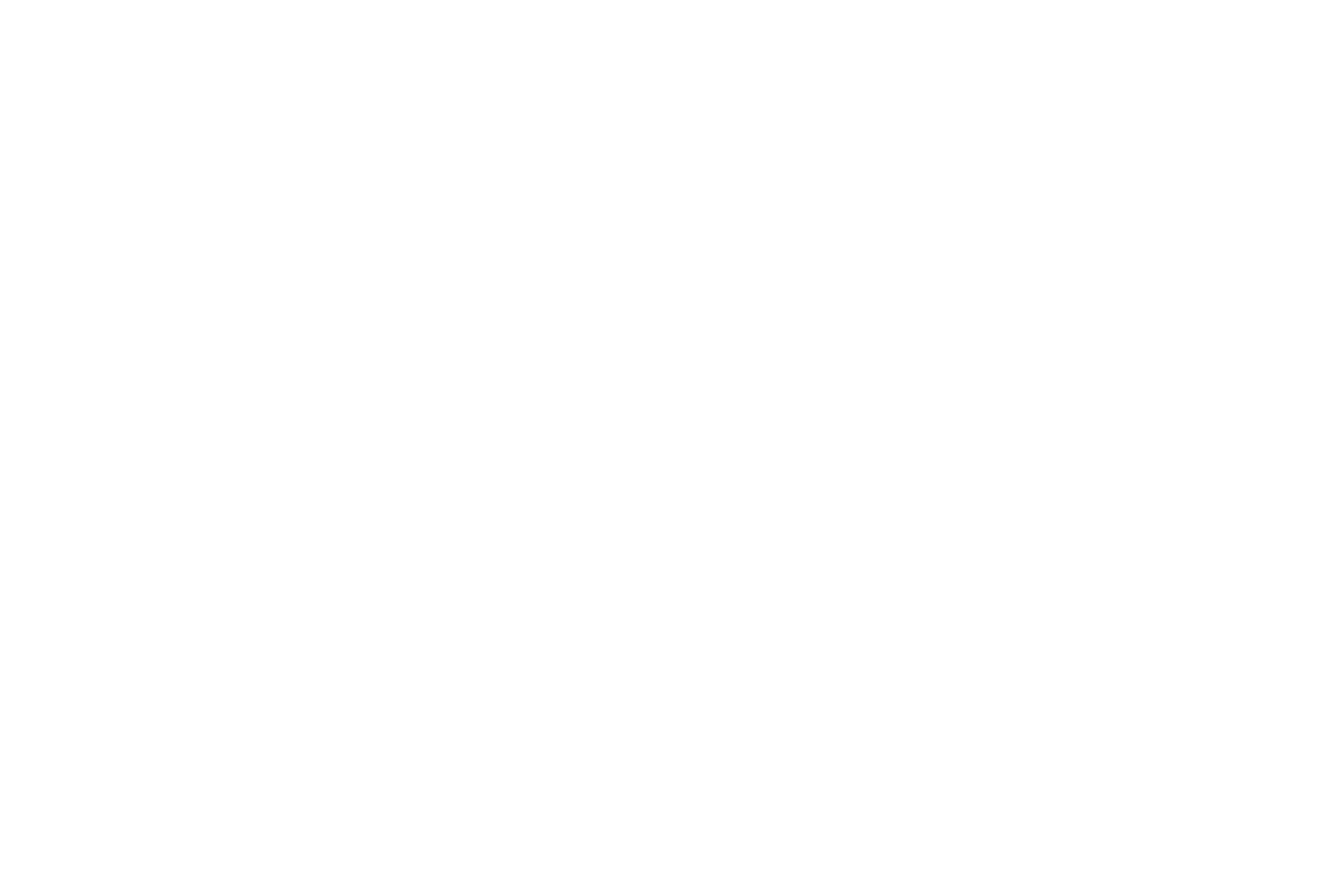
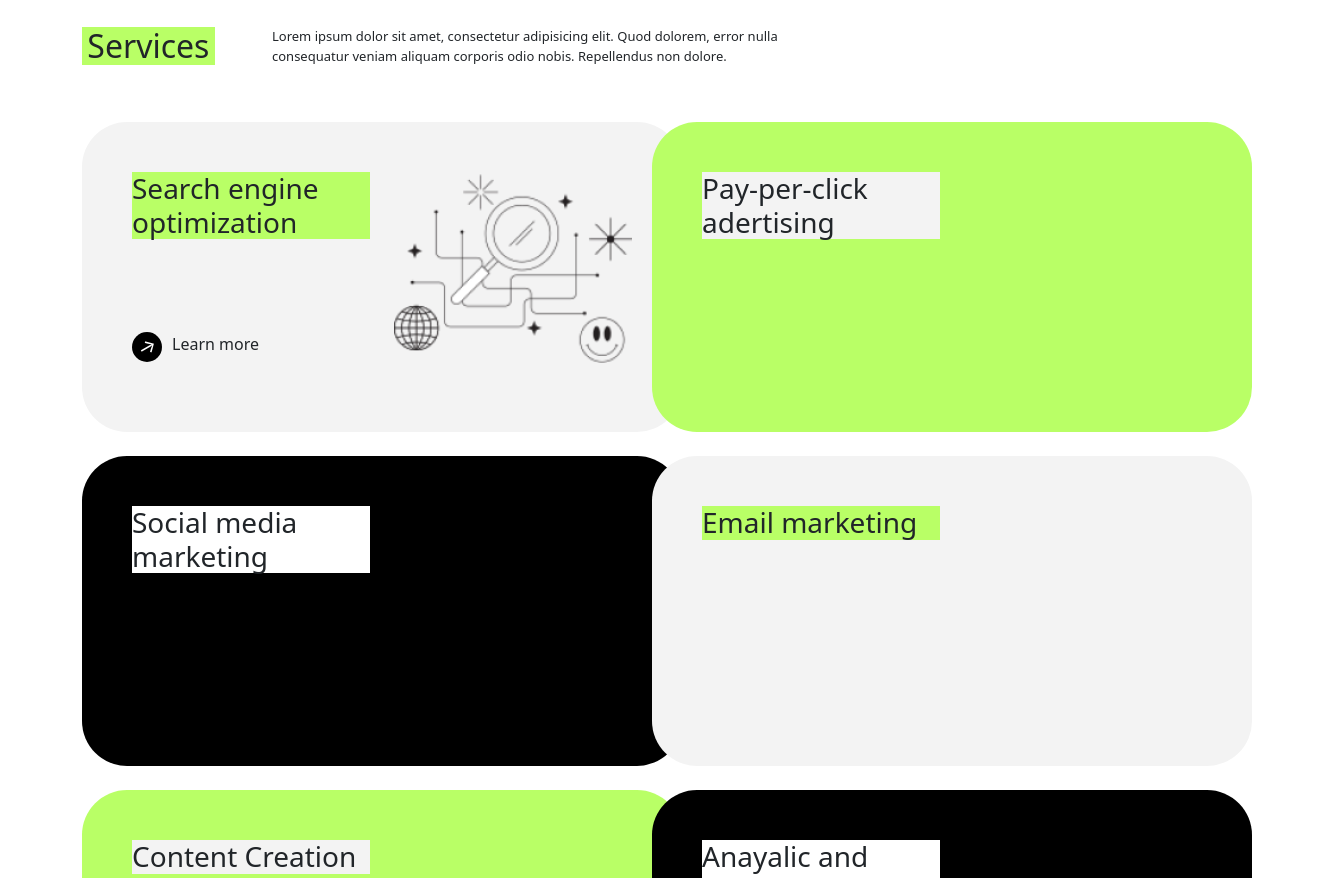
Before and after one commit to youone04/project-gunawan, a React (Vite) app: page /positivius in a window 1280 px wide. Shown: the part 760-1638 px from the top of the page, 1322 px wide, since content can reach past the window. Before the commit the page ends 800 px from the top, so only its background shows below. Built offline with nearby package versions, Linux system fonts and the light colour scheme.

Commit message:
modif services component

```diff
--- a/src/ComponentPositivus/Layout.jsx
+++ b/src/ComponentPositivus/Layout.jsx
@@ -2,6 +2,7 @@ import Banner from "@ComponentPositivus/Banner";
 import Header from "@ComponentPositivus/Header";
 import LogoList from "@ComponentPositivus/LogoList";
 import { Container } from "react-bootstrap";
+import Services from "@ComponentPositivus/Services";
 
 export default function Layout({children}) {
     return(
@@ -9,6 +10,7 @@ export default function Layout({children}) {
         <Header/>
         <Banner/>
         <LogoList/>
+        <Services/>
             {/* {children} */}
         </Container>
     )
--- /dev/null
+++ b/src/ComponentPositivus/Services.jsx
@@ -0,0 +1,132 @@
+import "@ComponentPositivus/assets/services.css";
+import { Col, Row } from "react-bootstrap";
+import services from "@ComponentPositivus/assets/services/search.png"
+export default function Services() {
+    return (
+        <Col className="mt-5">
+            <Row>
+                <Col sm={12} lg={2}>
+                    <div className="title-services">
+                        <h2>Services</h2>
+                    </div>
+                </Col>
+
+                <Col sm={12} lg={10}>
+                    <div className="desc-services">
+                        <p>Lorem ipsum dolor sit amet, consectetur adipisicing elit. Quod dolorem, error
+                            nulla consequatur veniam aliquam corporis odio nobis. Repellendus non dolore.</p>
+                    </div>
+                </Col>
+            </Row>
+
+            <Row className="mt-3 g-4">
+                <Col lg={6}>
+                    <div className="section-card-1">
+                        <Row>
+                            <Col lg={6}>
+                                <Col>
+                                    <h3>Search engine optimization</h3>
+                                </Col>
+
+                                <Col style={{ marginTop: 93 }}>
+                                    <div className="d-flex" style={{ gap: 10 }}>
+                                        <span style={{
+                                            width: 30,
+                                            textAlign: 'center',
+                                            backgroundColor: 'black', color:
+                                            'white', height: 30, borderRadius: 30}}><p style={{
+                                                fontSize: 20,
+                                                transform: 'rotate(-30deg)'}}>&#8594;</p></span>
+                                        <p style={{height: 41, width: 'auto'}}>Learn more</p>
+                                    </div>
+                                </Col>
+                            </Col>
+                            <Col lg={6}>
+                                <img src={services} alt="services" width={'100%'} />
+                            </Col>
+                        </Row>
+                    </div>
+
+                </Col>
+
+                <Col lg={6}>
+                    <div className="section-card-2">
+                        <Row>
+                            <Col lg={6}>
+                                <h3>Pay-per-click adertising</h3>
+                            </Col>
+                            <Col lg={6}>
+                            </Col>
+                        </Row>
+                    </div>
+                </Col>
+
+                <Col lg={6}>
+                    <div className="section-card-3">
+                        <Row>
+                            <Col lg={6}>
+                                <h3>Social media marketing</h3>
+                            </Col>
+                            <Col lg={6}>
+                            </Col>
+                        </Row>
+                    </div>
+
+                </Col>
+
+                <Col lg={6}>
+                    <div className="section-card-1">
+                        <Row>
+                            <Col lg={6}>
+                                <h3>Email marketing</h3>
+                            </Col>
+                            <Col lg={6}>
+                            </Col>
+                        </Row>
+                    </div>
+
+                </Col>
+
+                <Col lg={6}>
+                    <div className="section-card-2">
+                        <Row>
+                            <Col lg={6}>
+                                <h3>Content Creation</h3>
+                            </Col>
+                            <Col lg={6}>
+                            </Col>
+                        </Row>
+                    </div>
+
+                </Col>
+
+                <Col lg={6}>
+                    <div className="section-card-3">
+                        <Row>
+                            <Col lg={6}>
+                                <h3>Anayalic and tracking</h3>
+                            </Col>
+                            <Col lg={6}>
+                            </Col>
+                        </Row>
+                    </div>
+
+                </Col>
+
+                <Col lg={12}>
+                    <div className="section-card-4">
+                        <Row>
+                            <Col lg={6}>
+                                <h3>Search engine optimization</h3>
+                            </Col>
+                            <Col lg={6}>
+                            </Col>
+                        </Row>
+                    </div>
+
+                </Col>
+
+            </Row>
+        </Col>
+    )
+}
--- a/src/ComponentPositivus/assets/index.css
+++ b/src/ComponentPositivus/assets/index.css
@@ -3,7 +3,7 @@
     --green-color: #B9FF66;
     --white-color: #FFFFFF;
     --black-color: #000000;
-    --border-color: #95a5a6;
+    --gray-color: #F3F3F3;
     --orange-color: #FF9900;
 }
 .container-mod {
--- /dev/null
+++ b/src/ComponentPositivus/assets/services.css
@@ -0,0 +1,61 @@
+.title-services{
+    background-color: var(--green-color);
+    text-align: center;
+    width: 80%;
+}
+.desc-services{
+    width: 55%;
+    font-size: 13px;
+}
+.section-card-1{
+    padding: 50px;
+    width: 600px;
+    height: 310px;
+    background-color: var(--gray-color);
+    border-radius: 45px;
+}
+
+.section-card-2{
+    padding: 50px;
+    width: 600px;
+    height: 310px;
+    background-color: var(--green-color);
+    border-radius: 45px;
+}
+
+.section-card-3{
+    padding: 50px;
+    width: 600px;
+    height: 310px;
+    background-color: var(--black-color);
+    border-radius: 45px;
+}
+
+.section-card-4{
+    padding: 60px;
+    width: 1240px;
+    height: 347px;
+    background-color: var(--gray-color);
+    border-radius: 45px;
+}
+.section-card-1 h3{
+    background-color: var(--green-color);
+}
+.section-card-2 h3{
+    background-color: var(--gray-color);
+}
+.section-card-3 h3{
+    background-color: var(--white-color);
+}
+.arrow{
+    background-color: var(--black-color);
+    color: var(--white-color);
+    width: 41px;
+    height: 41px;
+    border-radius: 50%;
+    text-align: center;
+}
+.arrow p{
+    font-size: 26px;
+    transform: rotate(-30deg);
+}
```
Also changed, not shown: src/ComponentPositivus/assets/services/search.png (added).
